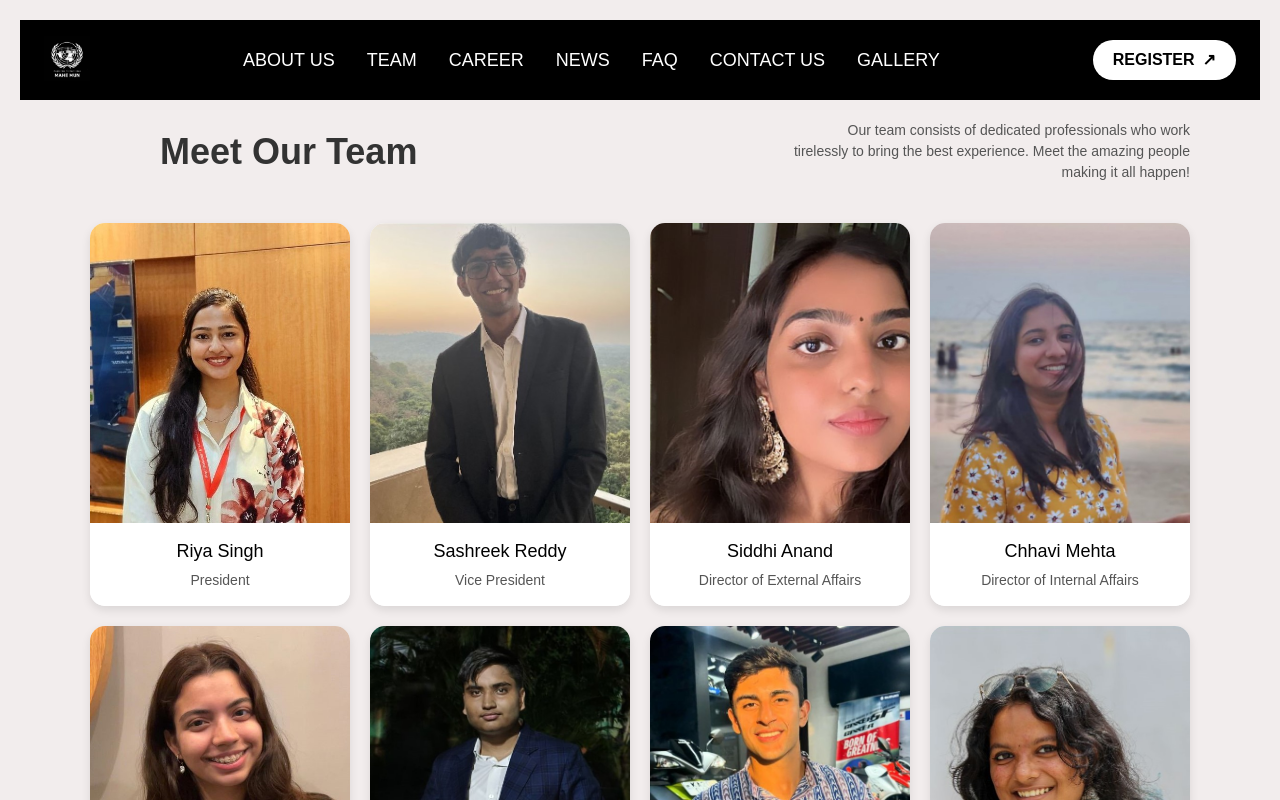
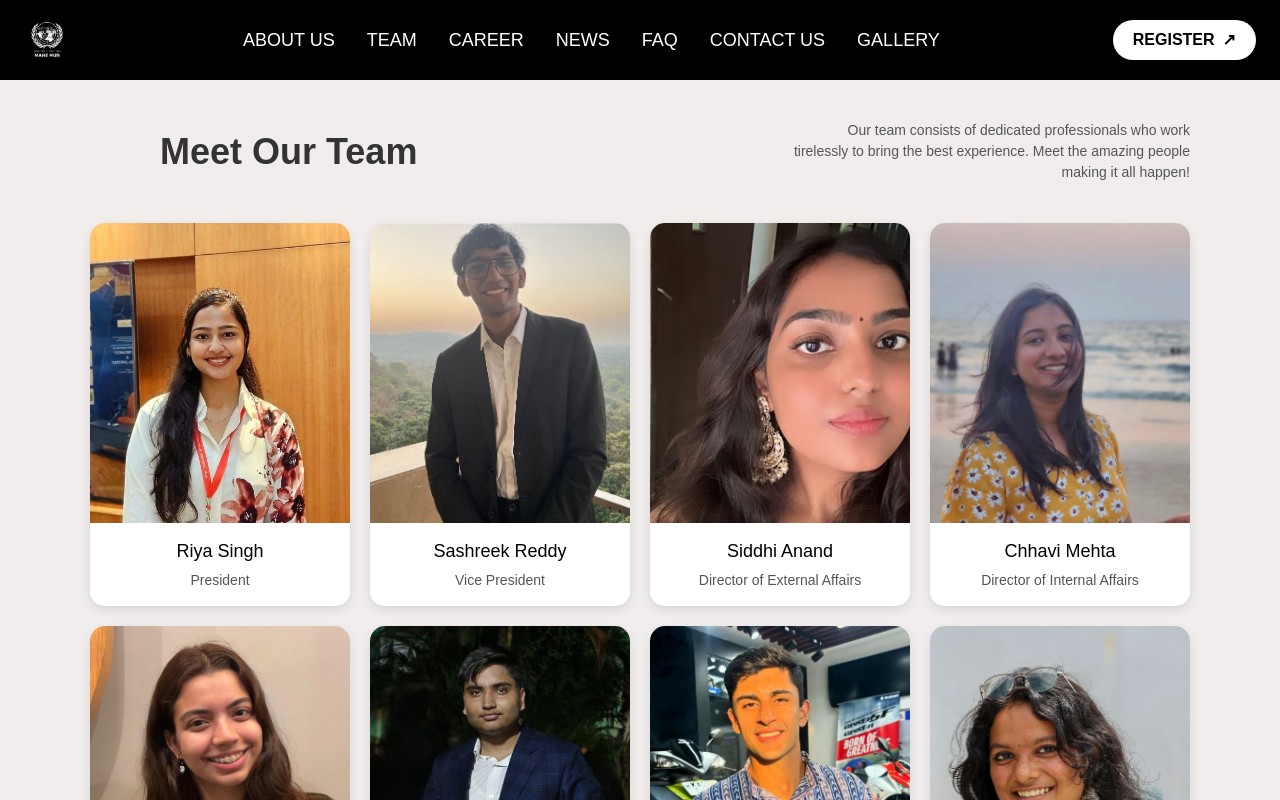
Before and after one commit to Mohak-Singhal/Mahe-Mun-2025-Website, a React (Vite) app: page /team in a window 1280 px wide. Shown: the top 800 px of the page. Built offline with nearby package versions, Linux system fonts and the light colour scheme.

Commit message:
padding updated

```diff
--- a/src/pages/team.jsx
+++ b/src/pages/team.jsx
@@ -91,8 +91,8 @@ const Team = () => {
 
 
     return (
-        <div>
-            <div className="header-container">
+        <div className="p-5">
+            <div className="header-container ">
                 <div>
                     <h1 className="heading">Meet Our Team</h1>
                     <div className="divider"></div>
--- a/src/styles/team.css
+++ b/src/styles/team.css
@@ -232,7 +232,7 @@ body {
     font-family: Arial, sans-serif;
     background-color: #f2eded;
     margin: 0;
-    padding: 20px;
+    padding: 0px;
 }
 
 /* Heading Section */
```
Also changed, not shown: src/index.css (line endings or trailing spaces).
